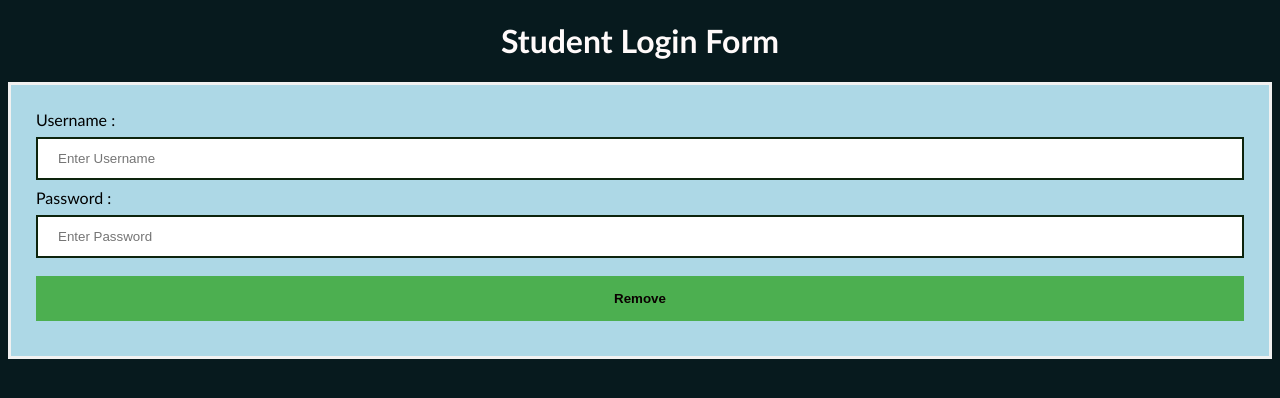
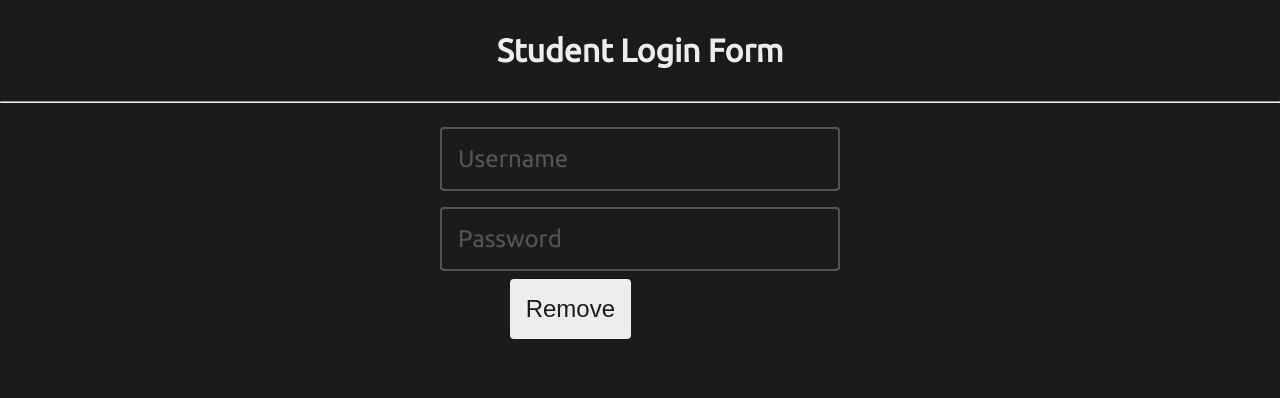
Before and after one commit to Ehsanmelm/Library_Web_Project-, a FastAPI app: a page that uses templates/Rmove_Member.htm in a window 1280 px wide. Shown: the top 398 px of the page. Run offline with FastAPI, Linux system fonts and the light colour scheme.

Commit message:
add classes and destruc the html for RemoveMember file

```diff
--- a/templates/Rmove_Member.htm
+++ b/templates/Rmove_Member.htm
@@ -1,76 +1,31 @@
 <!DOCTYPE html>
 <html>
+  <head>
+    <meta name="viewport" content="width=device-width, initial-scale=1" />
+    <link rel="stylesheet" href="./css/index.css" />
+    <title>Login Page</title>
+  </head>
 
-<head>
-    <meta name="viewport" content="width=device-width, initial-scale=1">
-    <title> Login Page </title>
-    <style>
-        Body {
-            font-family: Calibri, Helvetica, sans-serif;
-            background-color: #071A1E;
-        }
-
-        button {
-            background-color: #4CAF50;
-            width: 100%;
-            color: rgb(10, 0, 0);
-            padding: 15px;
-            margin: 10px 0px;
-            border: none;
-            cursor: pointer;
-        }
-
-        form {
-            border: 3px solid #f1f1f1;
-        }
-
-        input[type=text],
-        input[type=password] {
-            width: 100%;
-            margin: 8px 0;
-            padding: 12px 20px;
-            display: inline-block;
-            border: 2px solid rgb(13, 36, 13);
-            box-sizing: border-box;
-        }
-
-        button:hover {
-            opacity: 0.7;
-        }
-
-        .cancelbtn {
-            width: auto;
-            padding: 10px 18px;
-            margin: 10px 5px;
-        }
-
-
-        .container {
-            padding: 25px;
-            background-color: lightblue;
-        }
-
-        h1 {
-            color: #FFFAFA
-        }
-    </style>
-</head>
-
-<body>
-    <center>
-        <h1> Student Login Form </h1>
-    </center>
+  <body class="app">
+    <div class="title-baner">
+      <h1>Student Login Form</h1>
+      <hr />
+    </div>
     <form action="/user_removing_process" method="post">
-        <div class="container">
-            <label>Username : </label>
-            <input type="text" placeholder="Enter Username" name=remove_name required>
-            <label>Password : </label>
-            <input type="password" placeholder="Enter Password" name=remove_pas required>
-            <button input type="submit"><b>Remove</b></button>
-
+      <div class="container">
+        <div class="input-box">
+          <input type="text" name="remove_name" required />
+          <span>Username</span>
         </div>
+        <div class="input-box">
+          <input type="password" name="remove_pas" required />
+          <span>Password</span>
+        </div>
+        <div class="submit-part">
+          <button input type="submit">Remove</button>
+          <font class="result-form" style="color: red">{{remove_msg}}</font>
+        </div>
+      </div>
     </form>
-    <font style="color: red;">{{remove_msg}}</font>
-</body>
-
+  </body>
 </html>
```
